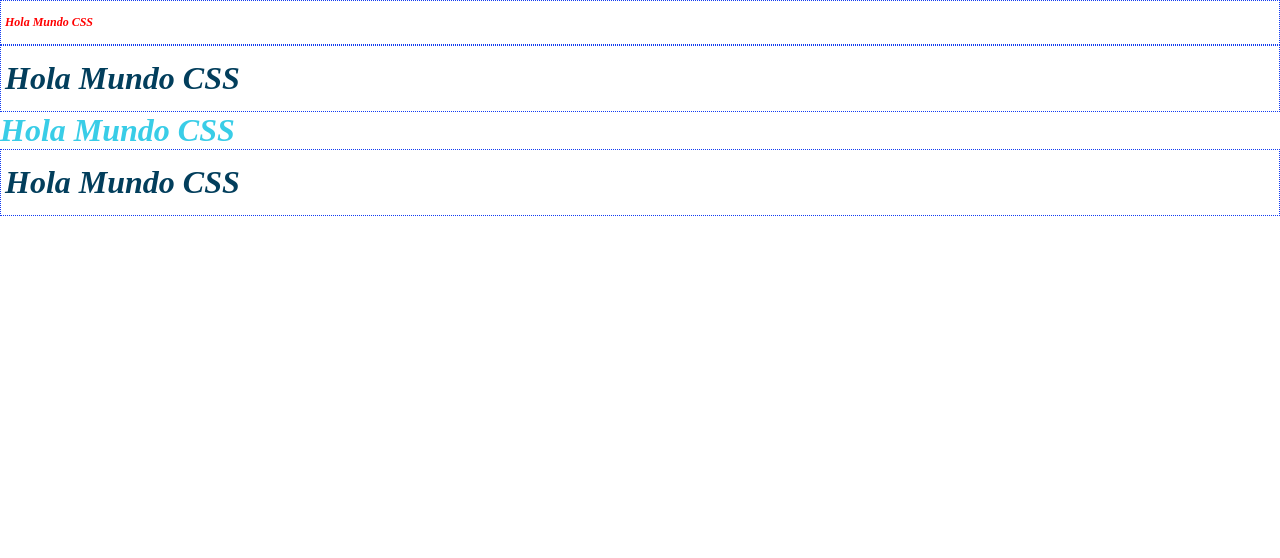
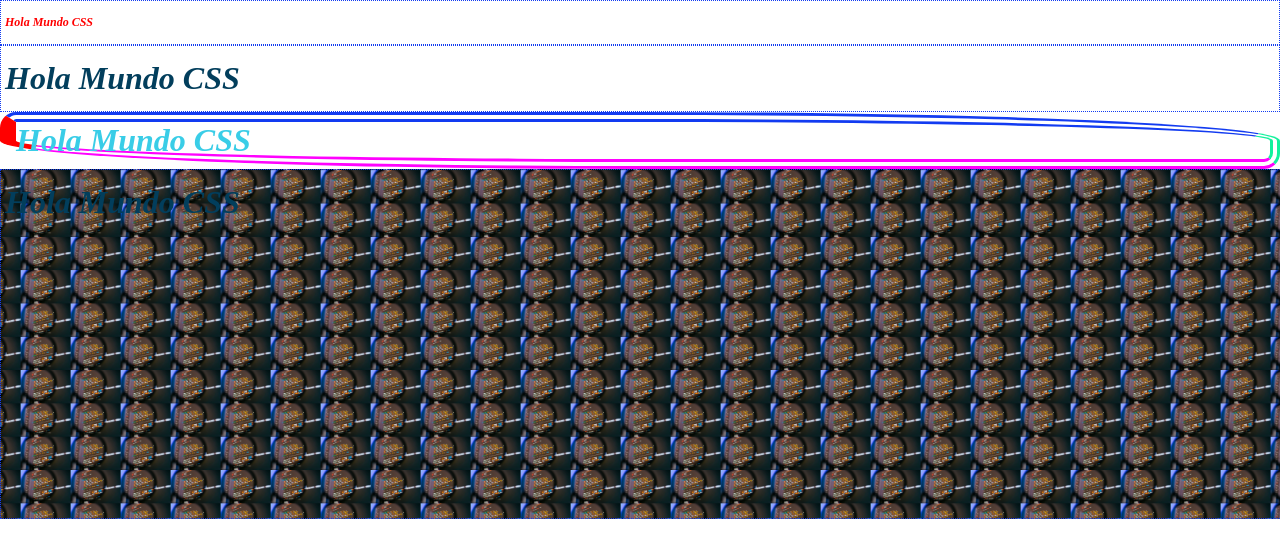
Before and after one commit to Zary-Mendez/Clase_CSS, a plain HTML site: page index.html in a window 1280 px wide. Drawn offline with Linux system fonts and the light colour scheme.

Commit message:
Clase2 css

```diff
--- a/CSS/index.css
+++ b/CSS/index.css
@@ -21,3 +21,32 @@
     padding-inline-start: 4px;
     padding-inline-end: 10px;
 }
+
+.bg{
+    width: 100%;
+    height: 320px;
+    /* background: #8c9eef; */
+    background-color: #8c9eef;
+    background-image: url('../resources/bg/img2.jpg'), url('../resources/bg/img1.jpg');
+    background-repeat: repeat, no-repeat;
+    /* background-size: 100% 320px; */
+    background-size: 50px, cover;
+    background-position: 90% 300px, 0px;
+}
+
+.border {
+    border: 5px solid #524652;
+    border-width: 10px;
+    border-style: double;
+    border-color: #123bf1;
+    border-left: 16px solid #f11212;
+    border-left-color: #ff0000;
+    border-left-width: 16px;
+    border-left-style: solid;
+    border-right-color: #12f19c;
+    border-bottom-color: #ff01ff;
+
+    border-radius: 50%;
+    border-top-left-radius: 16px;
+    border-bottom-right-radius: 16px;
+}
--- a/index.html
+++ b/index.html
@@ -18,7 +18,7 @@
 <body>
     <h1 class="titulo" style="color: red;font-size: 12px;">Hola Mundo CSS</h1>
     <h1 class="titulo">Hola Mundo CSS</h1>
-    <h1>Hola Mundo CSS</h1>
-    <h1 class="titulo">Hola Mundo CSS</h1>
+    <h1 class="border">Hola Mundo CSS</h1>
+    <h1 class="titulo bg">Hola Mundo CSS</h1>
 </body>
 </html>
```
Also changed, not shown: resources/bg/img1.jpg (added), resources/bg/img2.jpg (added).
